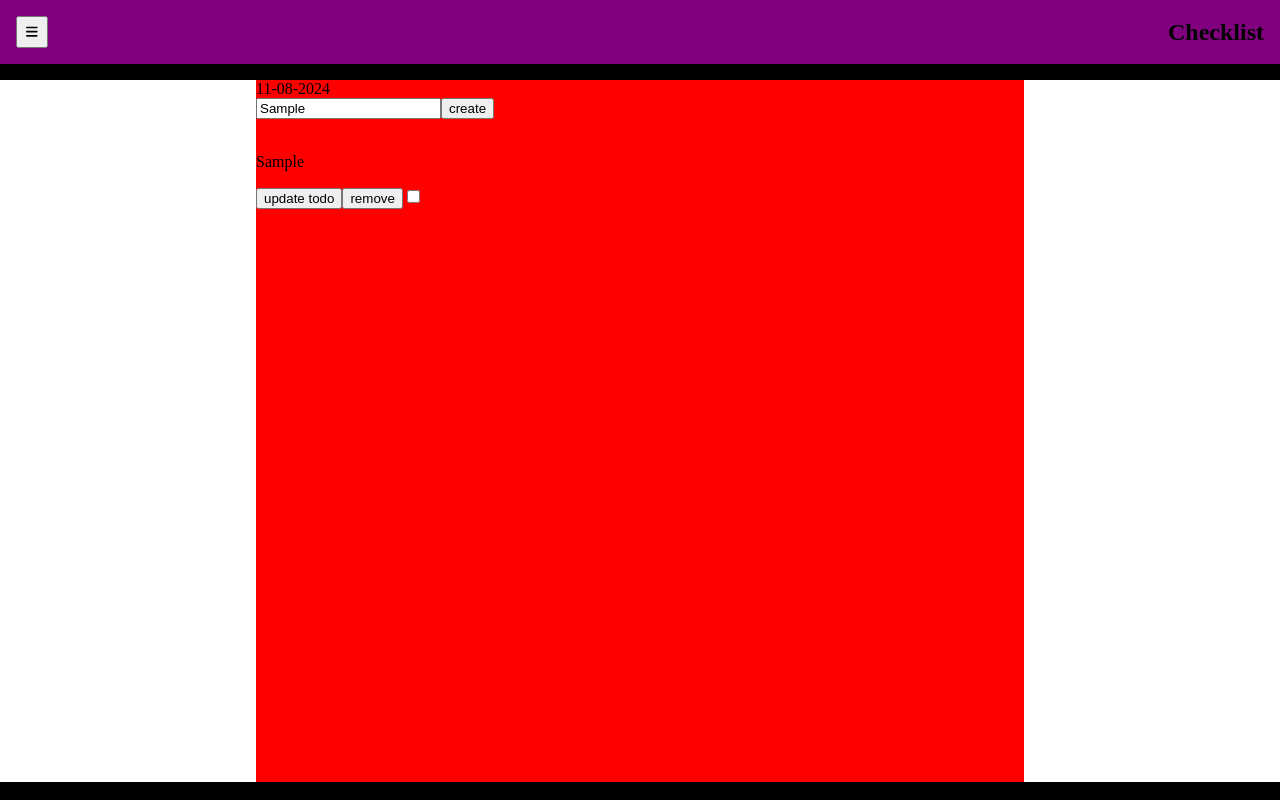
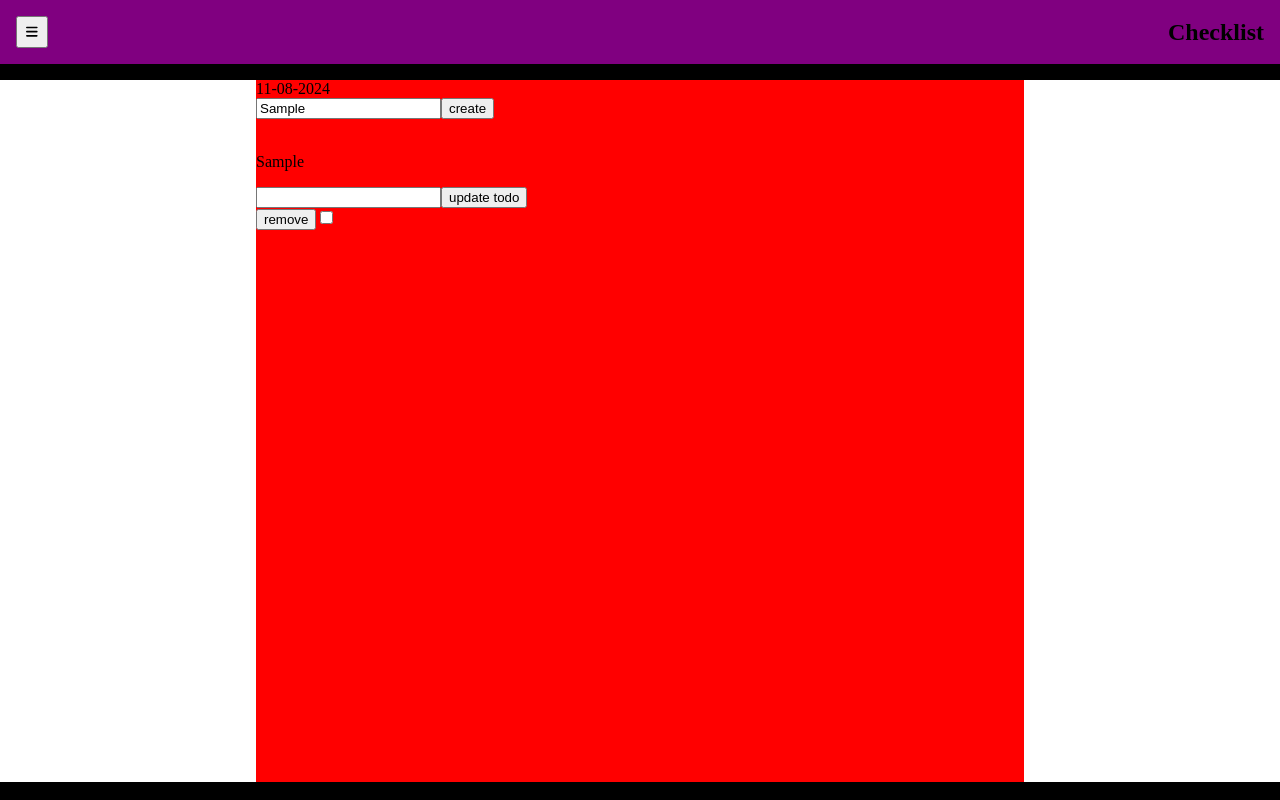
Before and after one commit to 60x20/Checklist, a React (Vite) app: page /2024/08/11 in a window 1280 px wide. Both pictures are taken after typing "Sample" into the empty fields and a click on the button "create". Built offline with nearby package versions, Linux system fonts and the light colour scheme.

Commit message:
todo remover and updater added

```diff
--- a/src/components/Checklist.jsx
+++ b/src/components/Checklist.jsx
@@ -47,6 +47,25 @@ const Checklist = () => {
     addToCurrentToDoDataAndSync(idAssigned);
   }
 
+  function removeFromTodoHandler(e) {
+    const todoIdToRemove = e.currentTarget.dataset.idToRemove;
+    if (currentDate.YMD === [year, month, day].join('-')) {
+      // if currentDate removes/adds a todo, template should adapt
+      removeFromTodosTemplate(todoIdToRemove);
+    }
+    removeFromCurrentToDoDataAndSync(todoIdToRemove);
+  }
+
+  function updateTodoHandler(e) {
+    e.preventDefault();
+    const submittedFormData = new FormData(e.currentTarget);
+    const formDataReadable = Object.fromEntries(submittedFormData.entries());
+    const todoString = String(formDataReadable.todoName);
+
+    const todoIdToUpdate = e.currentTarget.dataset.idToUpdate;
+    updateTodoString(todoIdToUpdate, todoString);
+  }
+
   // for rendering todos
   const allTodos = returnAllTodos();
   const currentToDoDataAsArray = Object.entries(currentToDoData);
@@ -66,8 +85,11 @@ const Checklist = () => {
         return (
           <div key={i}>
             <p>{allTodos[todoId]}</p>
-            <button type="button">update todo</button>
-            <button type="button">remove</button>
+            <form data-id-to-update={todoId} onSubmit={updateTodoHandler}>
+              <input type="text" name="todoName" required />
+              <button>update todo</button>
+            </form>
+            <button onClick={removeFromTodoHandler} type="button" data-id-to-remove={todoId}>remove</button>
             <input name="todo-state" type="checkbox" defaultChecked={checked} />
           </div>
         )
```
